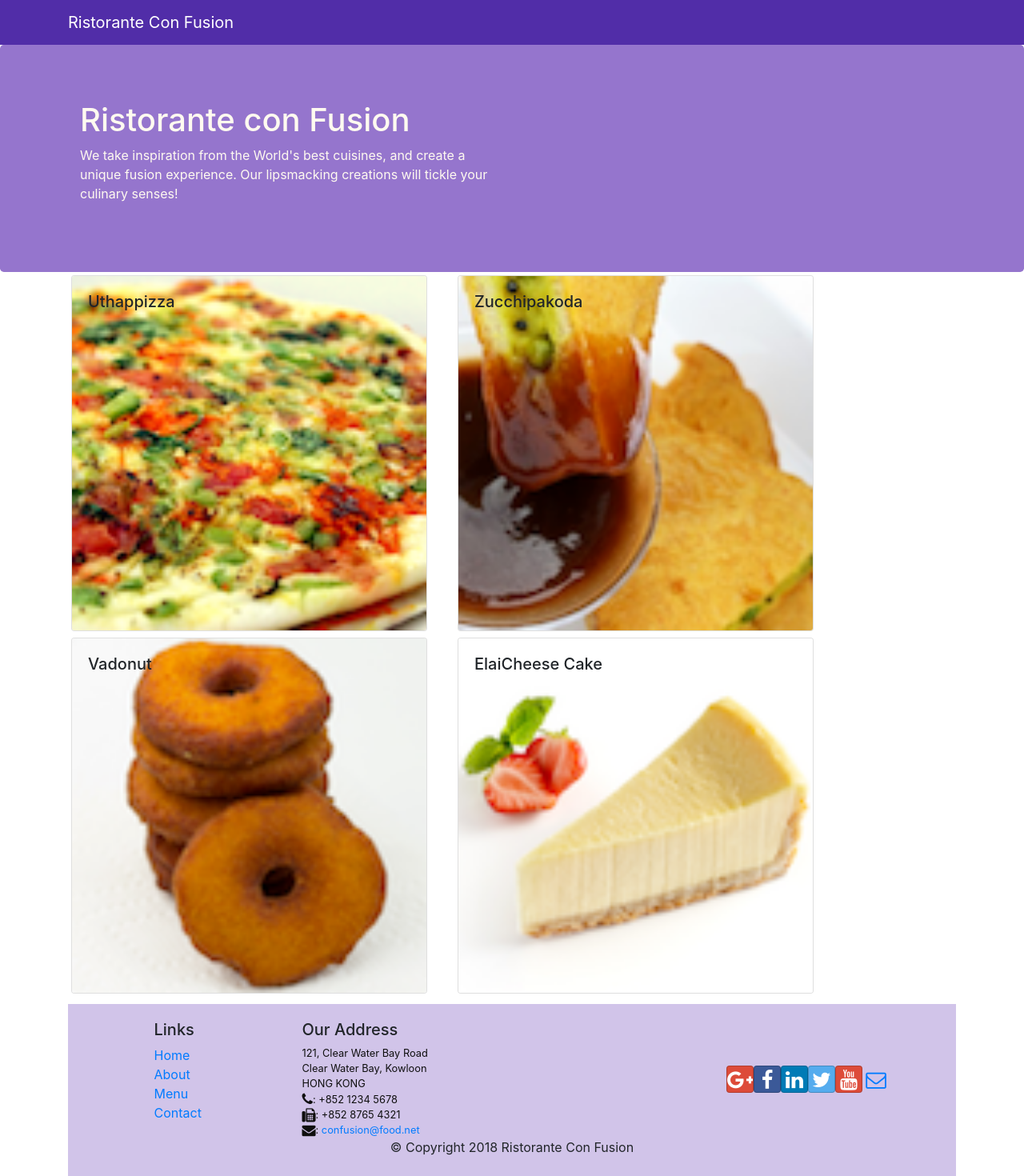
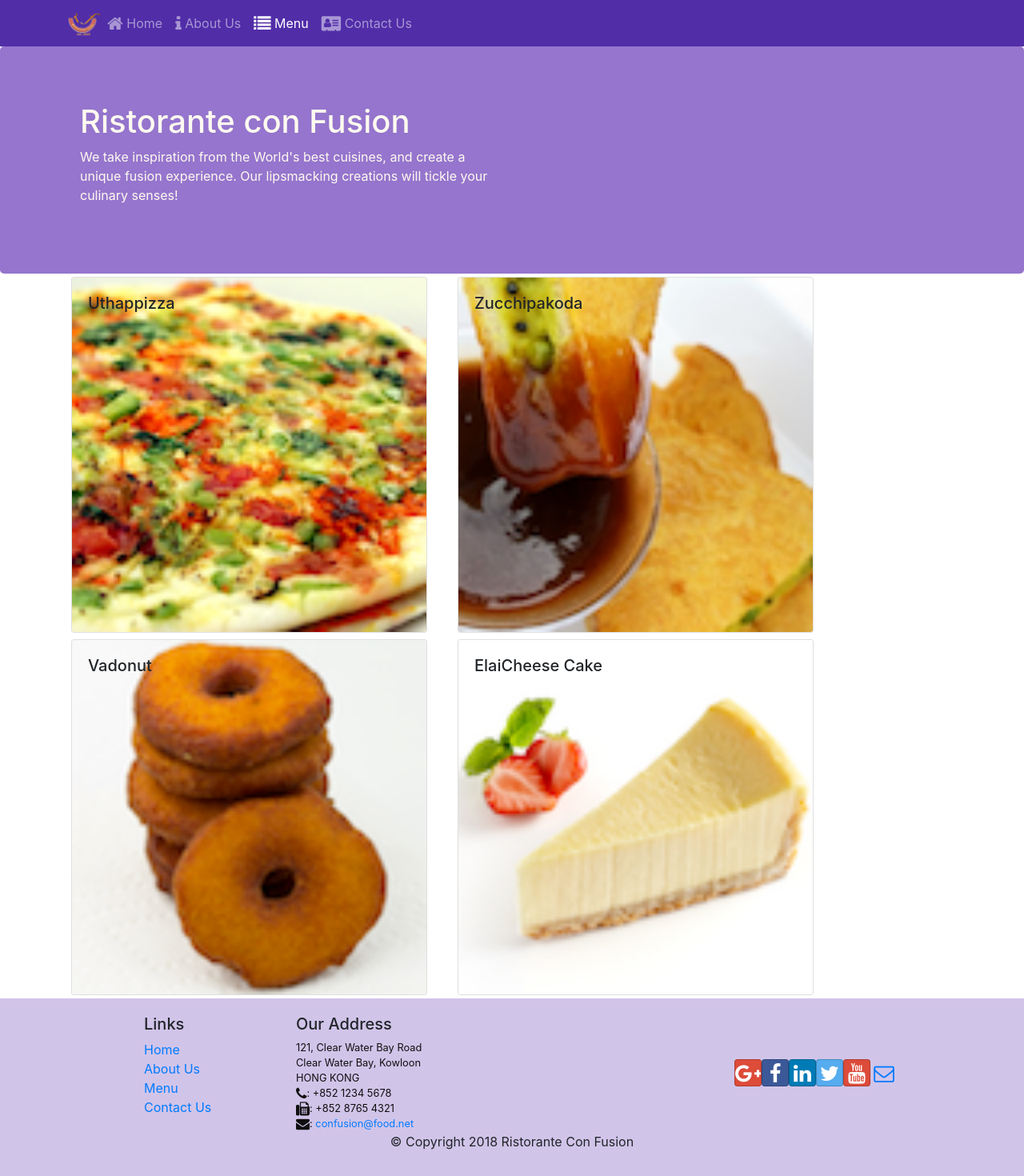
Before and after one commit to shahaj90/react-confusion, a React (Create React App) app: page /menu in a window 1280 px wide. Shown: the top 1470 px of the page at 80% size. Built offline with nearby package versions, Linux system fonts and the light colour scheme.

Commit message:
React Router

```diff
--- a/package.json
+++ b/package.json
@@ -12,6 +12,7 @@
     "react": "^16.13.1",
     "react-dom": "^16.13.1",
     "react-popper": "^0.9.2",
+    "react-router-dom": "^5.2.0",
     "react-scripts": "3.4.3",
     "reactstrap": "^5.0.0"
   },
--- a/src/App.js
+++ b/src/App.js
@@ -1,7 +1,8 @@
 import React, { Component } from "react";
-import "./App.css";
+import { BrowserRouter } from 'react-router-dom';
 import { DISHES } from "./shared/dishes";
 import Main from "./components/MainComponent";
+import "./App.css";
 
 class App extends Component {
   constructor(props) {
@@ -13,9 +14,11 @@
 
   render() {
     return (
-      <div className="App">
-        <Main />
-      </div>
+      <BrowserRouter>
+        <div className="App">
+          <Main />
+        </div>
+      </BrowserRouter>
     );
   }
 }
--- a/src/components/FooterComponent.js
+++ b/src/components/FooterComponent.js
@@ -1,4 +1,5 @@
 import React from 'react';
+import { Link } from 'react-router-dom';
 
 function Footer(props) {
     return (
@@ -8,10 +9,10 @@
                     <div className="col-4 offset-1 col-sm-2">
                         <h5>Links</h5>
                         <ul className="list-unstyled">
-                            <li><a href="#">Home</a></li>
-                            <li><a href="#">About</a></li>
-                            <li><a href="#">Menu</a></li>
-                            <li><a href="contactus.html">Contact</a></li>
+                            <li><Link to='/home'>Home</Link></li>
+                            <li><Link to='/aboutus'>About Us</Link></li>
+                            <li><Link to='/menu'>Menu</Link></li>
+                            <li><Link to='/contactus'>Contact Us</Link></li>
                         </ul>
                     </div>
                     <div className="col-7 col-sm-5">
--- a/src/components/HeaderComponent.js
+++ b/src/components/HeaderComponent.js
@@ -1,13 +1,48 @@
 import React, { Component } from 'react';
-import { Navbar, NavbarBrand, Jumbotron } from 'reactstrap';
+import { Nav, Navbar, NavbarBrand, NavbarToggler, Collapse, NavItem, Jumbotron } from 'reactstrap';
+import { NavLink } from 'react-router-dom';
 
 class Header extends Component {
+    constructor(props) {
+        super(props);
+
+        this.toggleNav = this.toggleNav.bind(this);
+        this.state = {
+            isNavOpen: false
+        };
+    }
+
+    toggleNav() {
+        this.setState({
+            isNavOpen: !this.state.isNavOpen
+        });
+    }
+
     render() {
         return (
-            <React.Fragment>
-                <Navbar dark>
+            <div>
+                <Navbar dark expand="md">
                     <div className="container">
-                        <NavbarBrand href="/">Ristorante Con Fusion</NavbarBrand>
+                        <NavbarToggler onClick={this.toggleNav} />
+                        <NavbarBrand className="mr-auto" href="/">
+                            <img src='assets/images/logo.png' height="30" width="41" alt='Ristorante Con Fusion' />
+                        </NavbarBrand>
+                        <Collapse isOpen={this.state.isNavOpen} navbar>
+                            <Nav navbar>
+                                <NavItem>
+                                    <NavLink className="nav-link" to='/home'><span className="fa fa-home fa-lg"></span> Home</NavLink>
+                                </NavItem>
+                                <NavItem>
+                                    <NavLink className="nav-link" to='/aboutus'><span className="fa fa-info fa-lg"></span> About Us</NavLink>
+                                </NavItem>
+                                <NavItem>
+                                    <NavLink className="nav-link" to='/menu'><span className="fa fa-list fa-lg"></span> Menu</NavLink>
+                                </NavItem>
+                                <NavItem>
+                                    <NavLink className="nav-link" to='/contactus'><span className="fa fa-address-card fa-lg"></span> Contact Us</NavLink>
+                                </NavItem>
+                            </Nav>
+                        </Collapse>
                     </div>
                 </Navbar>
                 <Jumbotron>
@@ -20,7 +55,7 @@
                         </div>
                     </div>
                 </Jumbotron>
-            </React.Fragment>
+            </div>
         );
     }
 }
--- /dev/null
+++ b/src/components/HomeComponent.js
@@ -0,0 +1,11 @@
+import React from 'react';
+
+function Home(props) {
+    return (
+        <div className="container">
+            <h4>Home</h4>
+        </div>
+    );
+}
+
+export default Home;
--- a/src/components/MainComponent.js
+++ b/src/components/MainComponent.js
@@ -1,7 +1,9 @@
 import React, { Component } from "react";
+import { Switch, Route, Redirect } from 'react-router-dom';
 import Header from './HeaderComponent';
 import Footer from './FooterComponent';
 import Menu from "./MenuComponent";
+import Home from './HomeComponent';
 import DishDetail from "./DishdetailComponent";
 import { DISHES } from "../shared/dishes";
 
@@ -19,25 +21,22 @@
   }
 
   render() {
+    const HomePage = () => {
+      return (
+        <Home
+        />
+      );
+    }
+
     return (
       <div>
         <Header />
-        <Menu
-          dishes={this.state.dishes}
-          onClick={(dishId) => this.onDishSelect(dishId)}
-        />
-        <div className="container" style={{ padding: 0 }}>
-          <div className="col-12">
-            <DishDetail
-              dish={
-                this.state.dishes.filter(
-                  (dish) => dish.id === this.state.selectedDish
-                )[0]
-              }
-            />
-            <Footer />
-          </div>
-        </div>
+        <Switch>
+          <Route path='/home' component={HomePage} />
+          <Route exact path='/menu' component={() => <Menu dishes={this.state.dishes} />} />
+          <Redirect to="/home" />
+        </Switch>
+        <Footer />
       </div>
     );
   }
```
Also changed, not shown: 1 other file (tests, documents, lock files or other folders).
